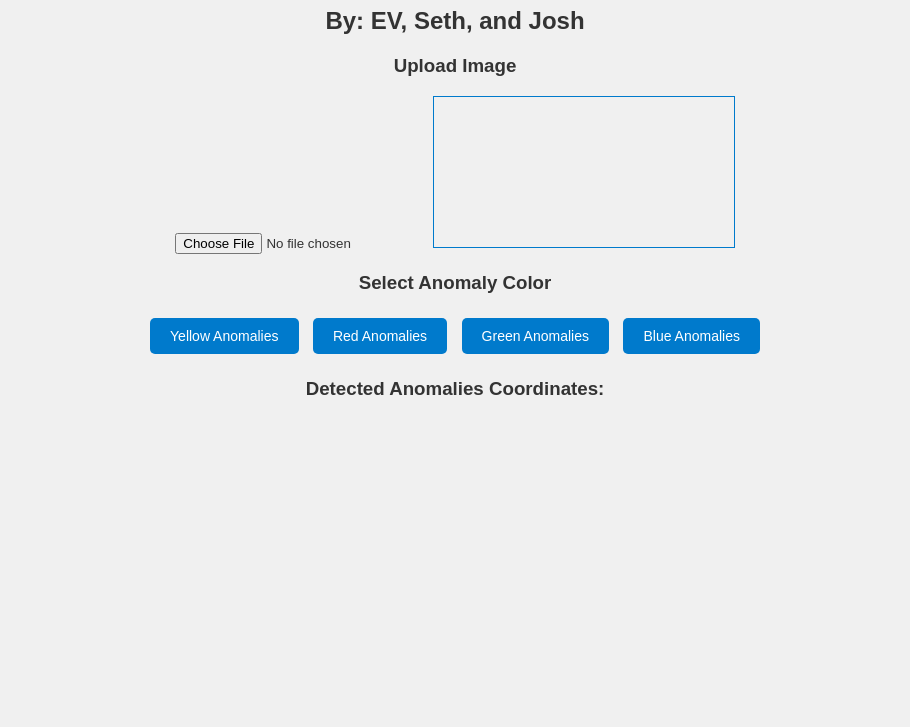
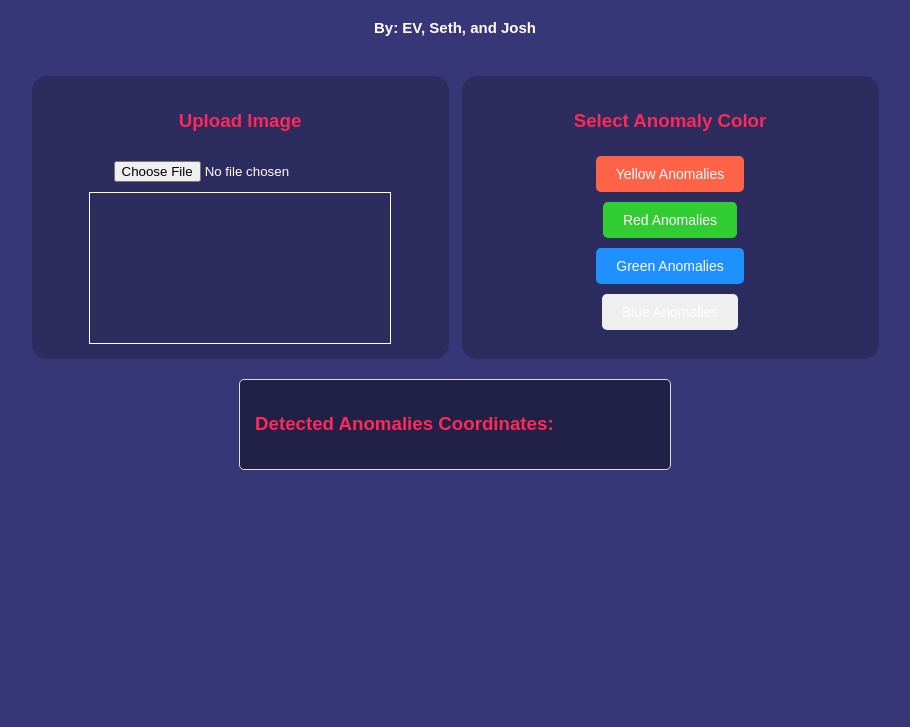
Before and after one commit to joeburkian/capstone-v2, a plain HTML site: page index2.html in a window 1280 px wide. Shown: the part 73-800 px from the top of the page, without its empty margins (185-1095 px from the left). Drawn offline with Linux system fonts and the light colour scheme.

Commit message:
Update style2.css

```diff
--- a/style2.css
+++ b/style2.css
@@ -1,60 +1,102 @@
 body {
-    font-family: Arial, sans-serif;
-    text-align: center;
-    background-color: #f0f0f0;
-    color: #333;
-    margin: 20px;
+    background-color: #373777;
+    font-family: 'Rubik', sans-serif;
+    color: #ffffff;
+    margin: 0;
+    padding: 0;
+    display: flex;
+    flex-direction: column;
+    align-items: center;
 }
-h1 {
-    color: #007acc;
+
+h1, h3 {
+    font-family: 'Orbitron', sans-serif;
+    color: #ff2957;
 }
-.upload-section {
-    margin: 20px 0;
+
+h2 {
+    font-size: 15px;
+    margin-bottom: 20px;
 }
+
+input[type="file"] {
+    border: none;
+    margin-top: 10px;
+}
+
+#full-image-processor {
+    display: flex;
+    justify-content: space-around;
+    width: 100%;
+    max-width: 900px;
+    padding: 20px;
+    box-sizing: border-box;
+}
+
+.selector {
+    background-color: rgba(0, 0, 0, 0.2);
+    border-radius: 15px;
+    padding: 15px;
+    display: flex;
+    flex-direction: column;
+    align-items: center;
+    width: 45%;
+}
+
+#photo {
+    max-width: 100%;
+    max-height: 400px;
+    margin-top: 10px;
+}
+
+#canvas {
+    max-width: 100%;
+    max-height: 400px;
+    margin-top: 10px;
+    border: 1px solid #ffffff;
+}
+
 button {
+    padding: 10px 20px;
     margin: 5px;
-    padding: 10px 20px;
-    font-size: 14px;
-    cursor: pointer;
-    background-color: #007acc;
-    color: white;
     border: none;
     border-radius: 5px;
-    transition: background-color 0.3s ease;
+    cursor: pointer;
+    font-family: 'Rubik', sans-serif;
+    font-size: 14px;
+    color: #ffffff;
+    transition: background-color 0.3s;
 }
+
 button:hover {
-    background-color: #005f99;
+    opacity: 0.9;
 }
-.canvas-container {
-    display: flex;
-    justify-content: center;
-    align-items: center;
-    margin-top: 20px;
-    border: 1px solid #ddd;
-    padding: 10px;
-    background-color: #ffffff;
+
+button:active {
+    opacity: 0.8;
 }
-canvas {
-    max-width: 100%;
-    max-height: 600px;
-    border: 1px solid #007acc;
-}
-#results {
-    margin-top: 20px;
-    text-align: left;
-    display: inline-block;
+
+button:nth-child(1) { background-color: #FFD700; } /* Yellow */
+button:nth-child(2) { background-color: #FF6347; } /* Red */
+button:nth-child(3) { background-color: #32CD32; } /* Green */
+button:nth-child(4) { background-color: #1E90FF; } /* Blue */
+
+#coordinates-output {
+    background-color: rgba(0, 0, 0, 0.4);
     width: 80%;
     max-width: 400px;
-    background-color: #ffffff;
     padding: 15px;
     border-radius: 5px;
     border: 1px solid #ddd;
     color: #333;
 }
+
 #coordinates-list {
     list-style: none;
     padding: 0;
 }
+
 #coordinates-list li {
     margin: 5px 0;
+    color: #fff;
 }
```
